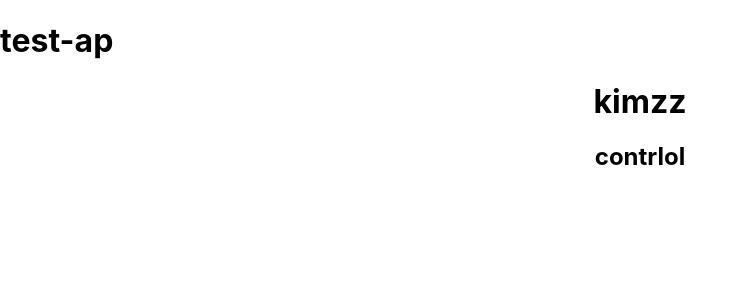
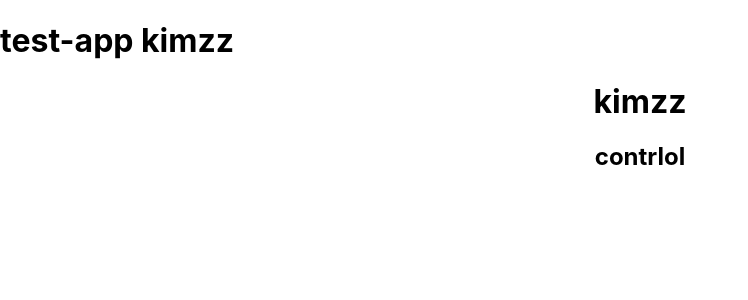
Before and after one commit to karimmazen7/test, a React (Create React App) app: page / in a window 1280 px wide. Shown: the top 300 px of the page, without its empty margins (0-748 px from the left). Built offline with nearby package versions, Linux system fonts and the light colour scheme.

Commit message:
second-update

```diff
--- a/src/App.js
+++ b/src/App.js
@@ -1,7 +1,7 @@
 function App() {
   return (
     <>
-      <h1>test-ap</h1>
+      <h1>test-app kimzz</h1>
       <h1 className="title">kimzz</h1>
       <h2>contrlol</h2>
     </>
```
